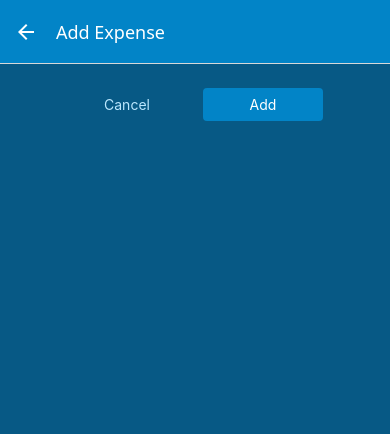
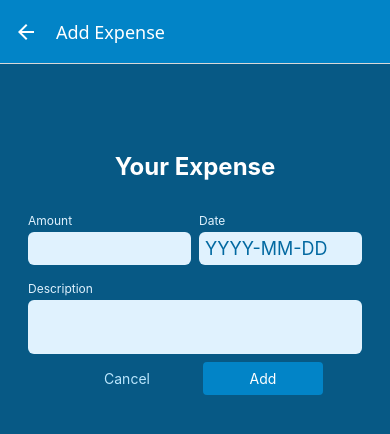
Before and after one commit to KamelAlAridi/TrackIt, a React Native app: screen /ManageExpense in a window 390 px wide. Shown: the top 434 px of the page. Built offline with nearby package versions, Linux system fonts and the light colour scheme.

Commit message:
added design and validation to input fields, added types ExpenseNoId

```diff
--- a/components/ExpenseForm.tsx
+++ b/components/ExpenseForm.tsx
@@ -1,7 +1,8 @@
-import { StyleSheet, Text, View } from "react-native";
+import { Alert, StyleSheet, Text, View } from "react-native";
 import React, { useState } from "react";
 import Input from "./Input";
 import Button from "./Button";
+import { Expense, ExpenseNoId } from "../types";
 
 type inputVals = {
   amount: string;
@@ -12,14 +13,22 @@ type inputVals = {
 type Props = {
   submitButtonLabel: string;
   onCancel: () => void;
+  onConfirm: (e: ExpenseNoId) => void;
+  defaultValues?: Expense;
 };
 
-export default function ExpenseForm({ submitButtonLabel, onCancel }: Props) {
+export default function ExpenseForm({
+  submitButtonLabel,
+  onCancel,
+  onConfirm,
+  defaultValues,
+}: Props) {
   const [inputValues, setInputValues] = useState<inputVals>({
-    amount: "",
-    date: "",
-    description: "",
+    amount: defaultValues ? defaultValues.amount.toString() : "",
+    date: defaultValues ? defaultValues.date.toISOString().slice(0, 10) : "",
+    description: defaultValues ? defaultValues.description : "",
   });
+
   function inputChangeHandler(inputIdentifier: string, e: string): void {
     setInputValues((curr) => {
       return {
@@ -28,7 +37,32 @@ export default function ExpenseForm({ submitButtonLabel, onCancel }: Props) {
       };
     });
   }
-  function confirmHandler(): void {}
+
+  function confirmHandler(): void {
+    const regex = /^20\d{2}-(0[1-9]|1[0-2])-(0[1-9]|[12]\d|3[01])$/;
+    const rawDate = inputValues.date.trim();
+    const dateObj = new Date(rawDate);
+    const dateIsValid =
+      regex.test(rawDate) &&
+      !isNaN(dateObj.getTime()) &&
+      dateObj.toISOString().slice(0, 10) === rawDate;
+
+    const amountIsValid =
+      !isNaN(+inputValues.amount) && +inputValues.amount > 0;
+    const descIsValid = inputValues.description.trim().length > 0;
+
+    if (!amountIsValid || !dateIsValid || !descIsValid) {
+      Alert.alert("Invalid input", "Please check your input values");
+      return;
+    }
+    const expenseData = {
+      amount: +inputValues.amount,
+      date: new Date(inputValues.date),
+      description: inputValues.description,
+    };
+
+    onConfirm(expenseData);
+  }
   return (
     <View style={styles.container}>
       <Text style={styles.title}>Your Expense</Text>
@@ -40,6 +74,7 @@ export default function ExpenseForm({ submitButtonLabel, onCancel }: Props) {
             keyboardType: "decimal-pad",
             onChangeText: inputChangeHandler.bind(null, "amount"),
             value: inputValues.amount,
+            returnKeyType: "done",
           }}
         />
         <Input
@@ -50,6 +85,7 @@ export default function ExpenseForm({ submitButtonLabel, onCancel }: Props) {
             maxLength: 10,
             onChangeText: inputChangeHandler.bind(null, "date"),
             value: inputValues.date,
+            returnKeyType: "done",
           }}
         />
       </View>
@@ -58,6 +94,7 @@ export default function ExpenseForm({ submitButtonLabel, onCancel }: Props) {
         textInputConfig={{
           multiline: true,
           value: inputValues.description,
+          maxLength: 100,
           onChangeText: inputChangeHandler.bind(null, "description"),
         }}
       />
--- a/screens/ManageExpense.tsx
+++ b/screens/ManageExpense.tsx
@@ -1,11 +1,11 @@
 import { View, StyleSheet } from "react-native";
 import React, { useContext, useLayoutEffect } from "react";
 import { NativeStackScreenProps } from "@react-navigation/native-stack";
-import { stackNavParams } from "../types";
+import { ExpenseNoId, stackNavParams } from "../types";
 import IconButton from "../components/IconButton";
 import { GlobalStyles } from "../constants/styles";
-import Button from "../components/Button";
 import { ExpensesContext } from "../store/expenses-context";
+import ExpenseForm from "../components/ExpenseForm";
 
 type Props = NativeStackScreenProps<stackNavParams, "ManageExpense">;
 
@@ -14,6 +14,10 @@ export default function ManageExpense({ route, navigation }: Props) {
 
   const editedExpenseId = route.params?.expenseId;
   const isEditing = !!editedExpenseId;
+
+  const selectedExpense = expensesCtx.expenses.find(
+    (expense) => expense.id === editedExpenseId
+  );
 
   useLayoutEffect(() => {
     navigation.setOptions({
@@ -25,36 +29,29 @@ export default function ManageExpense({ route, navigation }: Props) {
     if (isEditing) expensesCtx.deleteExpense(editedExpenseId);
     navigation.goBack();
   }
+
   function cancelHandler(): void {
     navigation.goBack();
   }
-  function confirmHandler(): void {
+
+  function confirmHandler(expenseData: ExpenseNoId): void {
     if (isEditing) {
-      expensesCtx.updateExpense(editedExpenseId, {
-        description: "Test!!!!!!",
-        amount: 29.99,
-        date: new Date(),
-      });
+      expensesCtx.updateExpense(editedExpenseId, expenseData);
     } else {
-      expensesCtx.addExpense({
-        description: "Test",
-        amount: 19.99,
-        date: new Date(),
-      });
+      expensesCtx.addExpense(expenseData);
     }
     navigation.goBack();
   }
 
   return (
     <View style={styles.container}>
-      <View style={styles.buttonContainer}>
-        <Button style={styles.button} mode="flat" onPress={cancelHandler}>
-          Cancel
-        </Button>
-        <Button style={styles.button} mode="normal" onPress={confirmHandler}>
-          {isEditing ? "Update" : "Add"}
-        </Button>
-      </View>
+      <ExpenseForm
+        submitButtonLabel={isEditing ? "Update" : "Add"}
+        onCancel={cancelHandler}
+        onConfirm={confirmHandler}
+        defaultValues={selectedExpense}
+      />
+
       {isEditing && (
         <View style={styles.deleteContainer}>
           <IconButton
@@ -75,15 +72,7 @@ const styles = StyleSheet.create({
     padding: 24,
     backgroundColor: GlobalStyles.colors.primary800,
   },
-  buttonContainer: {
-    flexDirection: "row",
-    justifyContent: "center",
-    alignItems: "center",
-  },
-  button: {
-    minWidth: 120,
-    marginHorizontal: 8,
-  },
+
   deleteContainer: {
     marginTop: 16,
     paddingTop: 8,
--- a/types.ts
+++ b/types.ts
@@ -6,6 +6,12 @@ export interface Expense {
   amount: number;
   date: Date;
 }
+
+export type ExpenseNoId = {
+  description: string;
+  amount: number;
+  date: Date;
+};
 
 export type stackNavParams = {
   ExpensesOverview: NavigatorScreenParams<bottomTabsNavParams>;
```
